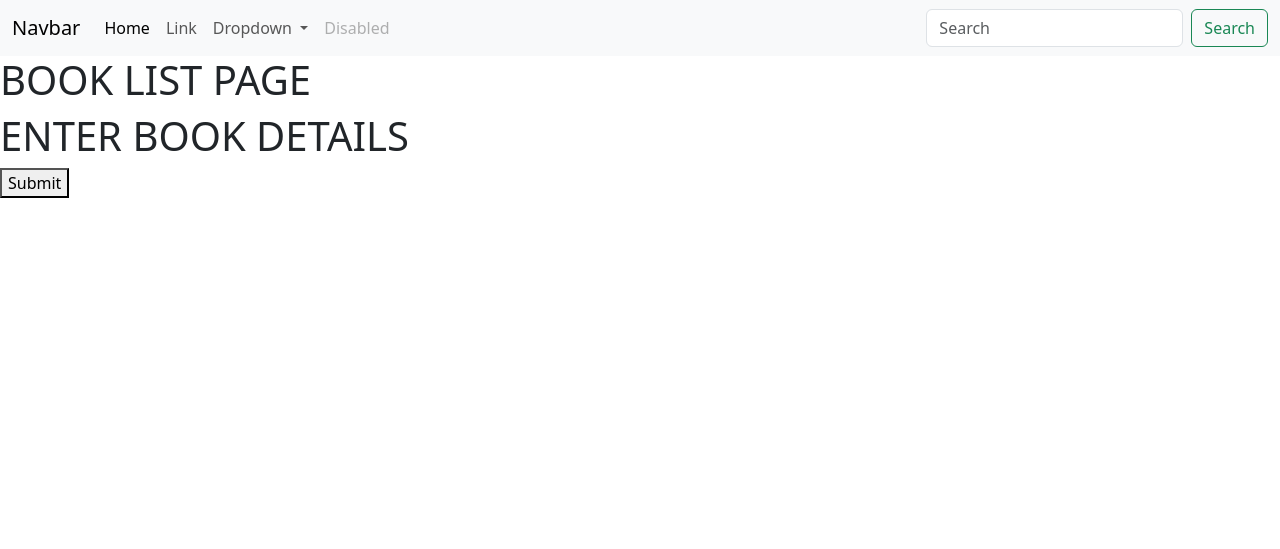
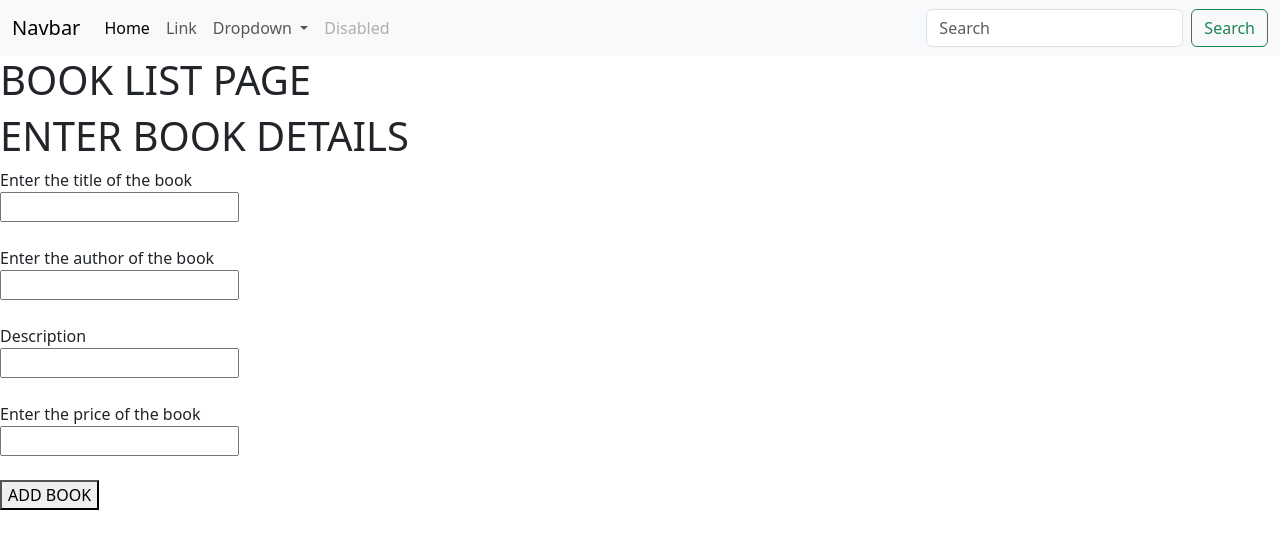
Before and after one commit to FAVOUR-hub254/django, a Django app: template add_books/templates/book_details.html in a window 1280 px wide. Shown: the top 549 px of the page. Run offline with Django 5.2, Linux system fonts and the light colour scheme; the template is opened without the code that fills it, so the values that code supplies are empty.

Commit message:
Second commit

```diff
--- a/add_books/templates/book_details.html
+++ b/add_books/templates/book_details.html
@@ -42,12 +42,19 @@
     </div>
   </div>
 </nav>
-<h1>BOOK LIST PAGE</h1>
+<h1 class="title">BOOK LIST PAGE</h1>
 <div>
   <form>
-    <h1>ENTER BOOK DETAILS</h1>
-
-    <button type="submit">Submit</button>
+    <h1 class="title">ENTER BOOK DETAILS</h1>
+    <label>Enter the title of the book</label><br>
+    <input type="text"><br><br>
+    <label>Enter the author of the book</label><br>
+    <input type="text"><br><br>
+    <label>Description</label><br>
+    <input type="text"><br><br>
+    <label>Enter the price of the book</label><br>
+    <input type="text"><br><br>
+    <a href="#"><button id="submit">ADD BOOK</button></a>
   </form>
 </div>
 </body>
--- a/add_books/templates/book_list.html
+++ b/add_books/templates/book_list.html
@@ -42,7 +42,7 @@
     </div>
   </div>
 </nav>
-<h1>BOOK LIST PAGE</h1>
+<h1 class="title">BOOK LIST PAGE</h1>
 <div id="book_list_table">
     <table>
     <tr>
--- a/add_books/templates/contact.html
+++ b/add_books/templates/contact.html
@@ -42,6 +42,7 @@
     </div>
   </div>
 </nav>
-<h1>CONTACT PAGE</h1>
+<h1 class="title">CONTACT PAGE</h1>
+<iframe src="https://www.google.com/maps/embed?pb=!1m18!1m12!1m3!1d15415.047619335657!2d36.792474487158195!3d-1.2949226999999903!2m3!1f0!2f0!3f0!3m2!1i1024!2i768!4f13.1!3m3!1m2!1s0x182f11c8824adfff%3A0xadb9908d4929ab8b!2sMaktaba%20Kuu%20-%20Kenya%20National%20Library%20Service!5e1!3m2!1sen!2ske!4v1771227605234!5m2!1sen!2ske" width="600" height="450" style="border:0;" allowfullscreen="" loading="lazy" referrerpolicy="no-referrer-when-downgrade"></iframe>
 </body>
 </html>
```
Also changed, not shown: add_books/templates/about.html (+23 -2 lines), static/assets/images/enrico-bet-lc7xcWebECc-unsplash.jpg (added), 2 other files.
